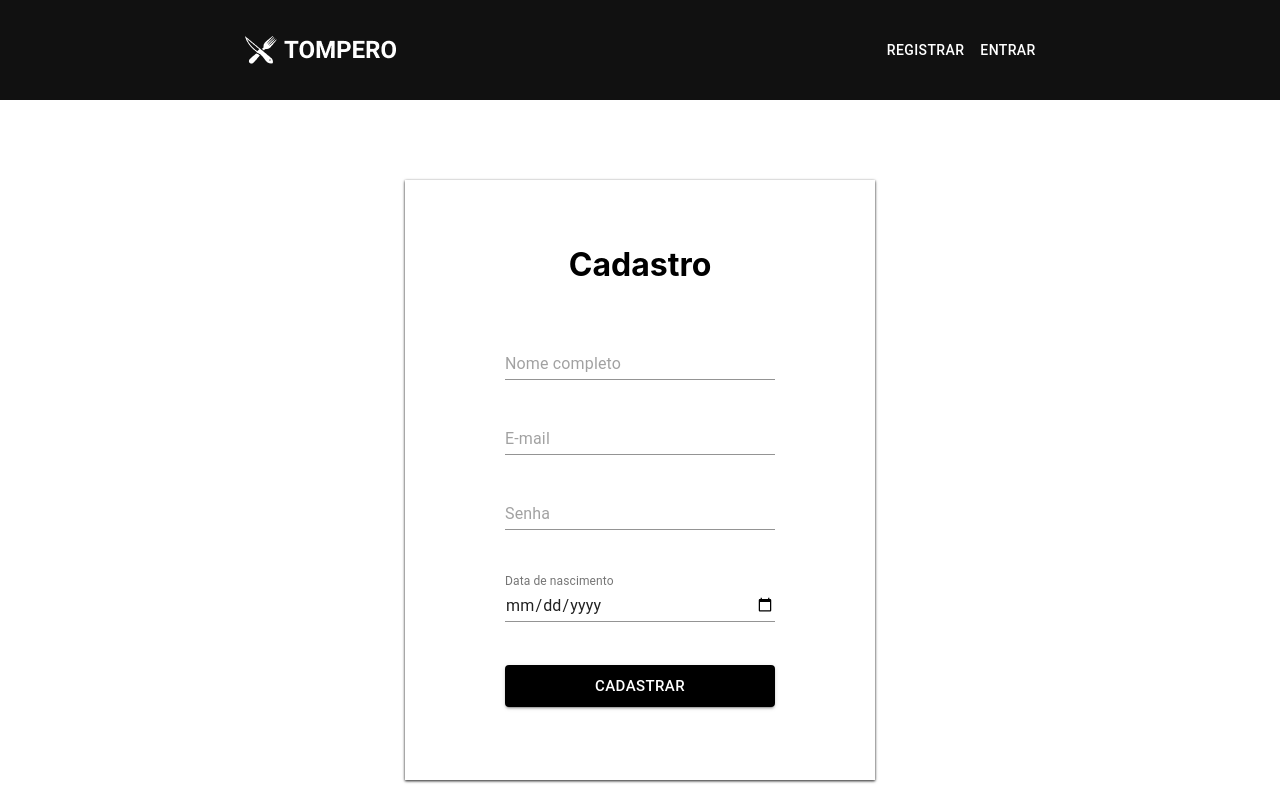
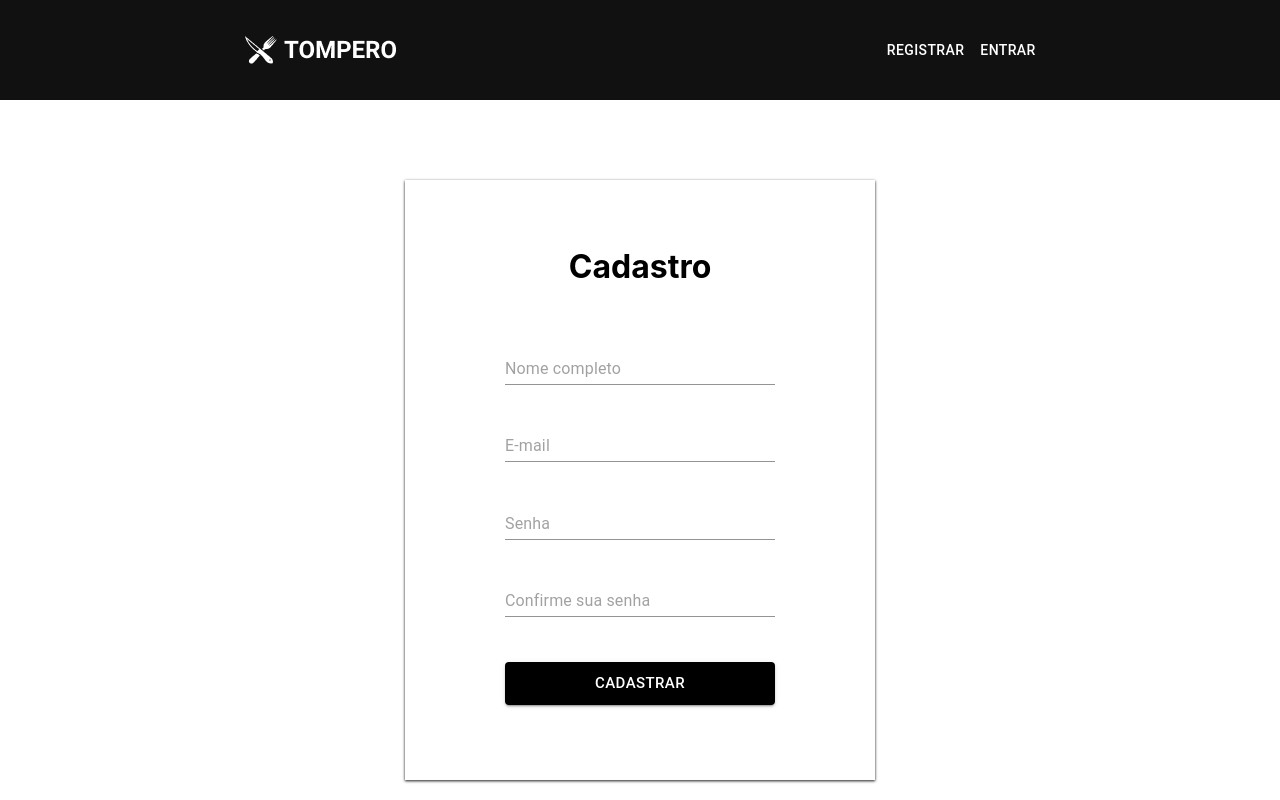
Before and after one commit to leonardoamurca/tompero, a React (Create React App) app: page /register in a window 1280 px wide. Shown: the top 800 px of the page. Built offline with nearby package versions, Linux system fonts and the light colour scheme.

Commit message:
Integrate signup with backend

```diff
--- a/src/auth-provider.js
+++ b/src/auth-provider.js
@@ -15,11 +15,10 @@ function handleUserResponse(response) {
   return Promise.resolve(response);
 }
 
-// TODO: We will need the password later
-function register({ email, name }) {
-  return mockRequest("/register", true, { email, name }).then(
-    handleUserResponse
-  );
+function register({ email, name, password }) {
+  return request("users", {
+    body: { email, name, password },
+  }).then(handleUserResponse);
 }
 
 function login({ email, password }) {
--- a/src/pages/Register.js
+++ b/src/pages/Register.js
@@ -1,15 +1,32 @@
 import React, { useState } from "react";
+import { useAuth } from "../context/auth";
+import useAsync from "../hooks/useAsync";
+import Loading from "../components/Loading";
 import { Input, Button, TextField } from "@material-ui/core";
 import styles from "./Register.module.css";
 
 function Register() {
+  const { isLoading, isError, error, run } = useAsync();
+  const { register } = useAuth();
   const [data, setData] = useState({
     name: "",
     email: "",
     password: "",
     confirmPassword: "",
-    birthDate: "",
   });
+
+  // TODO: Add validation to field realtime
+  const isSubmitable =
+    data.name &&
+    data.email &&
+    data.password &&
+    data.password === data.confirmPassword;
+
+  const onTryRegister = () => {
+    if (isSubmitable) {
+      run(register(data));
+    }
+  };
 
   const onChangeField = (event) => {
     const { name, value } = event.target;
@@ -45,21 +62,25 @@ function Register() {
           onChange={onChangeField}
           fullWidth
         />
-
-        <TextField
-          id="date"
-          label="Data de nascimento"
-          type="date"
-          name="birthDate"
+        <Input
+          name="confirmPassword"
+          placeholder="Confirme sua senha"
+          type="password"
+          value={data.confirmPassword}
           onChange={onChangeField}
-          value={data.birthDate}
-          InputLabelProps={{ shrink: true }}
           fullWidth
         />
-
-        <Button variant="contained" color="primary" size="large" fullWidth>
+        <Button
+          onClick={onTryRegister}
+          variant="contained"
+          color="primary"
+          size="large"
+          fullWidth
+        >
           Cadastrar
         </Button>
+        {isLoading ? <Loading /> : null}
+        {isError ? <p style={{ color: "red" }}>{error.message}</p> : null}
       </form>
     </div>
   );
```
